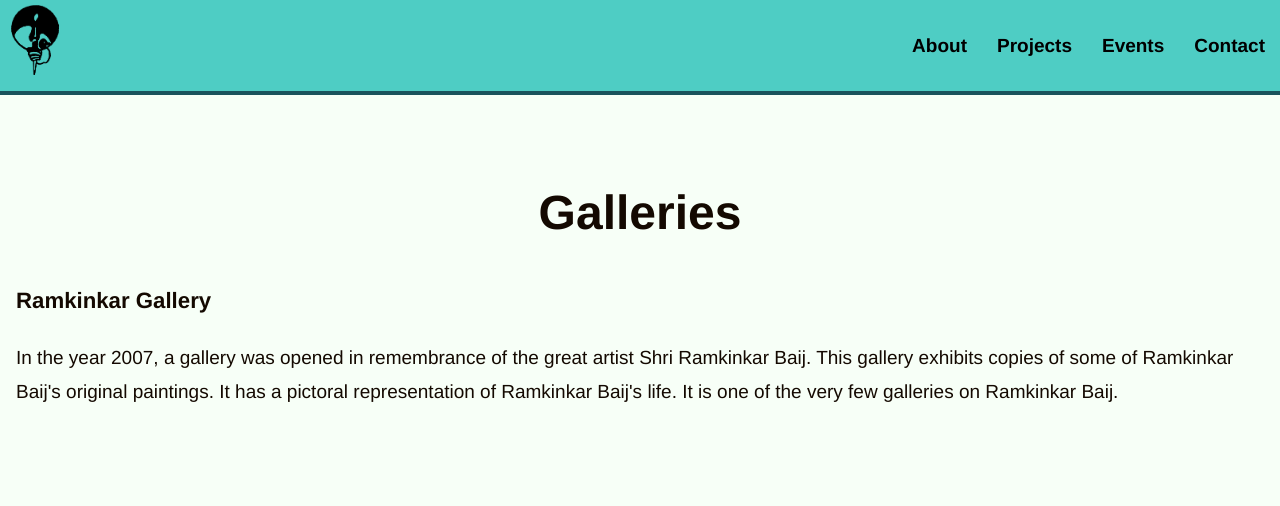
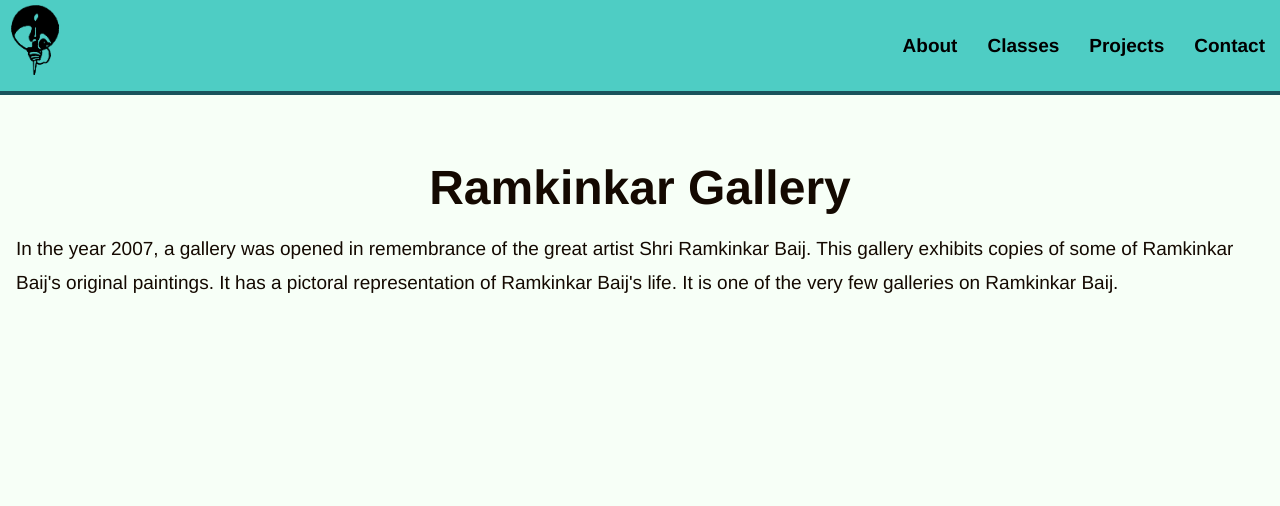
Before and after one commit to jhargramartacademy/jhargramartacademy.github.io, an Eleventy site: page projects/ramkinkar-gallery.njk in a window 1280 px wide. Built offline with nearby package versions, Linux system fonts and the light colour scheme; Eleventy itself is replaced by a stand-in of ours; files that its build step writes are made by us from their sources.

Commit message:
Initial implementation of classes section

```diff
--- a/_includes/base.njk
+++ b/_includes/base.njk
@@ -38,10 +38,10 @@
             <a href="/about">About</a>
         </li>
         <li>
-            <a href="/projects">Projects</a>
+            <a href="/classes">Classes</a>
         </li>
         <li>
-            <a href="/events">Events</a>
+            <a href="/projects">Projects</a>
         </li>
         <li>
             <a href="/contact">Contact</a>
--- /dev/null
+++ b/_includes/page.njk
@@ -0,0 +1,9 @@
+---
+layout: base.njk
+---
+<section>
+  <div class="container">
+    <h1>{{ title }}</h1>
+    {{ content | safe }}
+  </div>
+<section>
--- a/assets/css/styles.css
+++ b/assets/css/styles.css
@@ -63,7 +63,8 @@ section {
   padding: 5rem 1.6rem;
 }
 
-section h2 {
+section h2,
+section h1 {
   text-align: center;
   font-size: 3.5rem;
 }
@@ -267,7 +268,8 @@ section#ramkinkar-mancha .container {
     font-size: 4.8rem;
   }
 
-  section h2 {
+  section h2,
+  section h1 {
     font-size: 4.8rem;
   }
 
--- a/projects/ramkinkar-gallery.njk
+++ b/projects/ramkinkar-gallery.njk
@@ -1,19 +1,10 @@
 ---
-layout: base.njk
+layout: page.njk
+title: Ramkinkar Gallery
 ---
-<section id="ramkinkar-mancha">
-  <h2>Galleries</h2>
-  <div class="container flex flex-reverse">
-    <div class="text-container">
-      <h3>Ramkinkar Gallery</h3>
-      <p>
-        In the year 2007, a gallery was opened in remembrance of the great artist Shri Ramkinkar Baij. This gallery
-        exhibits copies of some of Ramkinkar Baij's original paintings. It has a pictoral representation of Ramkinkar
-        Baij's life. It is one of the very few galleries on Ramkinkar Baij.
-      </p>
-    </div>
-    <div class="image-container">
-      <img />
-    </div>
-  </div>
-</section>
+
+<p>
+  In the year 2007, a gallery was opened in remembrance of the great artist Shri Ramkinkar Baij. This gallery
+  exhibits copies of some of Ramkinkar Baij's original paintings. It has a pictoral representation of Ramkinkar
+  Baij's life. It is one of the very few galleries on Ramkinkar Baij.
+</p>
```
Also changed, not shown: about/index.md (added, +30 -0 lines), about/index.njk (deleted, +0 -41 lines), classes/index.njk (added, +18 -0 lines), assets/images/class-banner.png (added).
